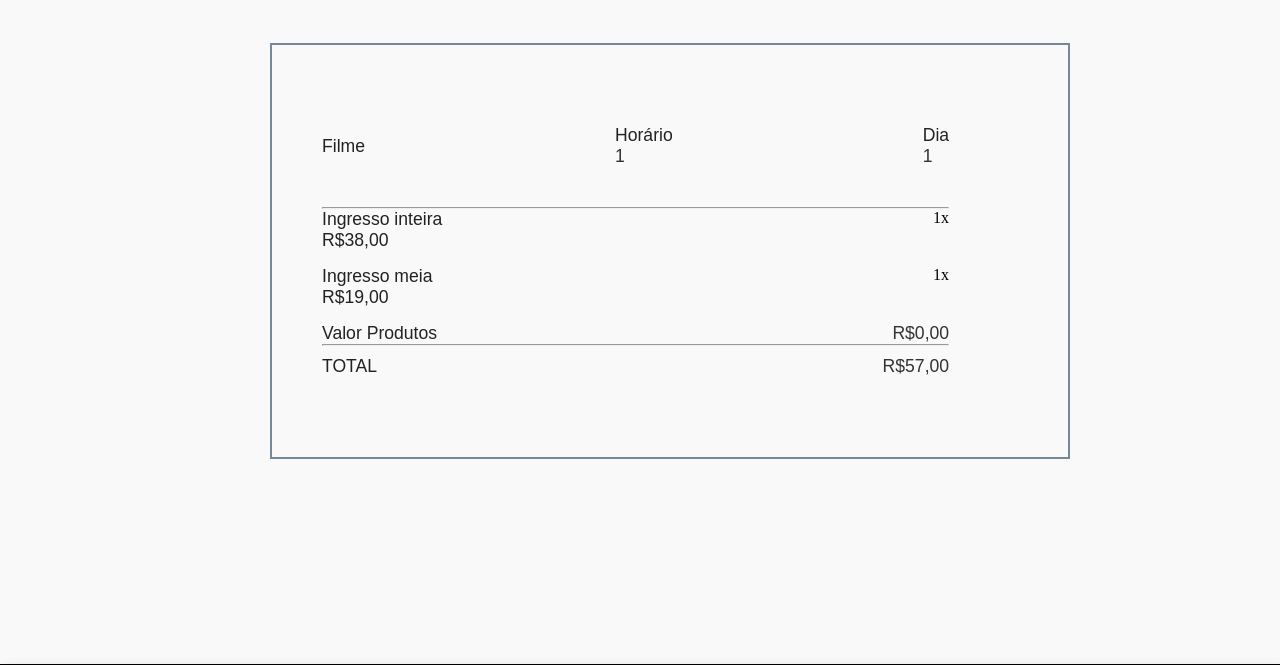
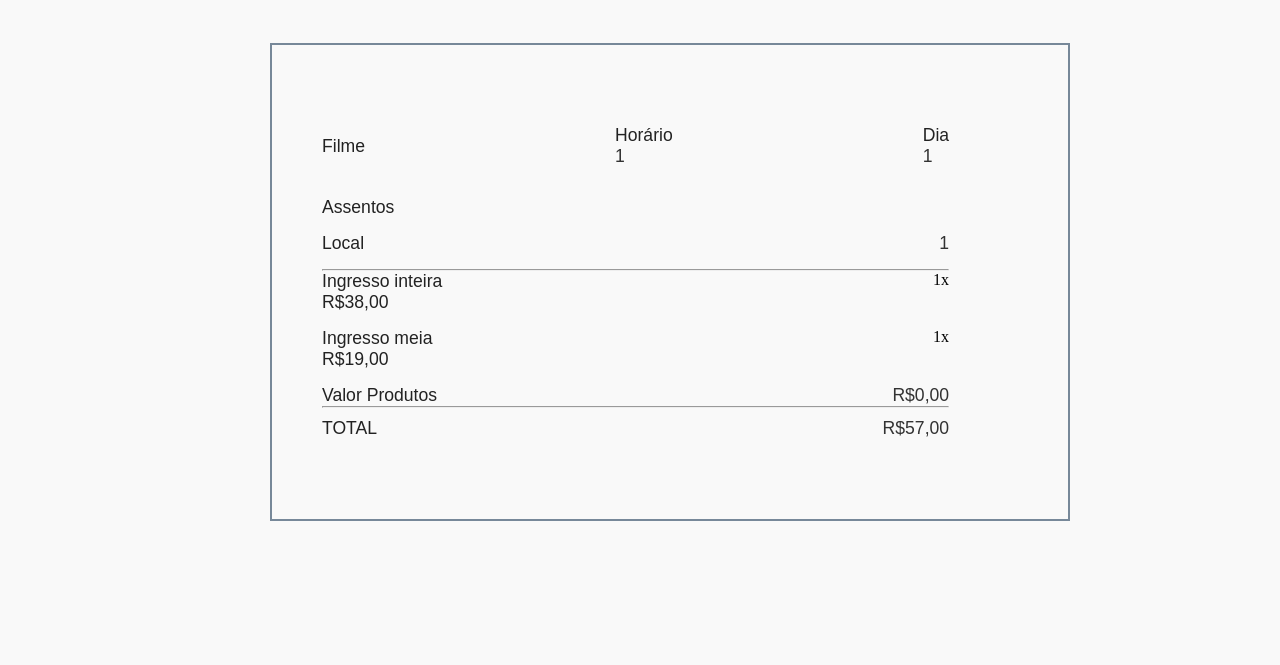
Before and after one commit to fabascoder/projeto_cine3, a PHP site: page /pagamento.php in a window 1280 px wide. Shown: the part 246-911 px from the top of the page. Run offline with PHP 8.4, Linux system fonts and the light colour scheme; the visitor is signed in with stand-in values (Sample User, id 1); data that the repository does not hold is empty; some web fonts are replaced.

Commit message:
FINALIZANDO

```diff
--- a/pagamento.php
+++ b/pagamento.php
@@ -117,6 +117,8 @@ session_start();
                                         ?>
                         </div>
                     </div>
+
+
                     <div>
                         <p class="title-php">Horário</p>
                         <div class="result-php">
@@ -135,7 +137,29 @@ session_start();
                     </div>
                 </div>
 
-                <div style="margin-top: 40px;">
+                <div style="display: flex; justify-content: space-between; padding-bottom: 15px; margin-top: 30px">
+                        <p class="title-php">Assentos</p>
+                        <div class="result-php">
+                            <?php
+                          foreach($_SESSION["assentos"] as $assento) {
+                            echo " ".$assento;
+                          }
+                            ?>
+                        </div>
+                    </div>
+
+                <div style="display: flex; justify-content: space-between; padding-bottom: 15px; margin-top: 0px">
+                        <p class="title-php">Local</p>
+                        <div class="result-php">
+                            <?php
+
+                            echo $_SESSION['local'];
+
+                            ?>
+                        </div>
+                    </div>
+
+                <div style="margin-top: 0px;">
                     <hr>
 
                     <div style="display: flex; justify-content: space-between; padding-bottom: 15px">
--- a/pagamento_produtos.php
+++ b/pagamento_produtos.php
@@ -56,14 +56,14 @@
 
     session_start();
     $_SESSION['local'] = $_POST['local_sessao'];
-    $_SESSION['assentos'] = [];
+    $_SESSION['assentos'] = $_POST['assentos'] ?? [];
     // foreach($_POST as $campos) {
     //      echo '<h2>'.$campos.'</h2>';
     // }
     for($i = 1; $i <= 120; $i++) {
         if(!empty($_POST['assentos'.$i])){
             $_SESSION['assentos'][$i] = $_POST['assentos'.$i];
-          // echo  '<h2>'.$_POST['assentos'.$i].'</h2>';
+           echo  '<h2>'.$_POST['assentos'.$i].'</h2>';
         }
     }
 
```
Also changed, not shown: filme.php (+11 -8 lines), javascript/pagamento_ingressos.js (+33 -0 lines), pagamento_sessao.php (+11 -1 lines), imagens/Coringa.png, imagens/Harry_Potter.png (added).
